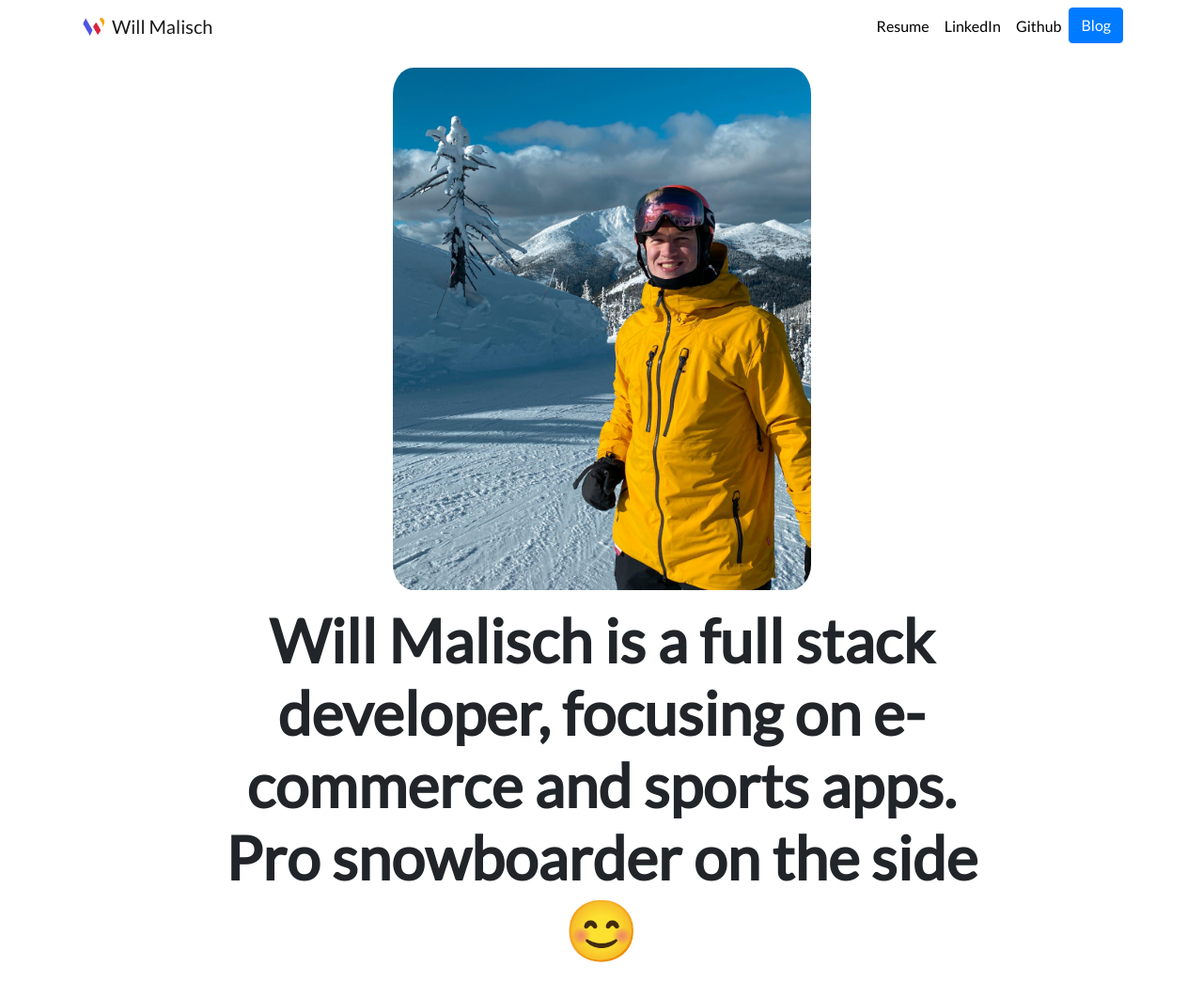
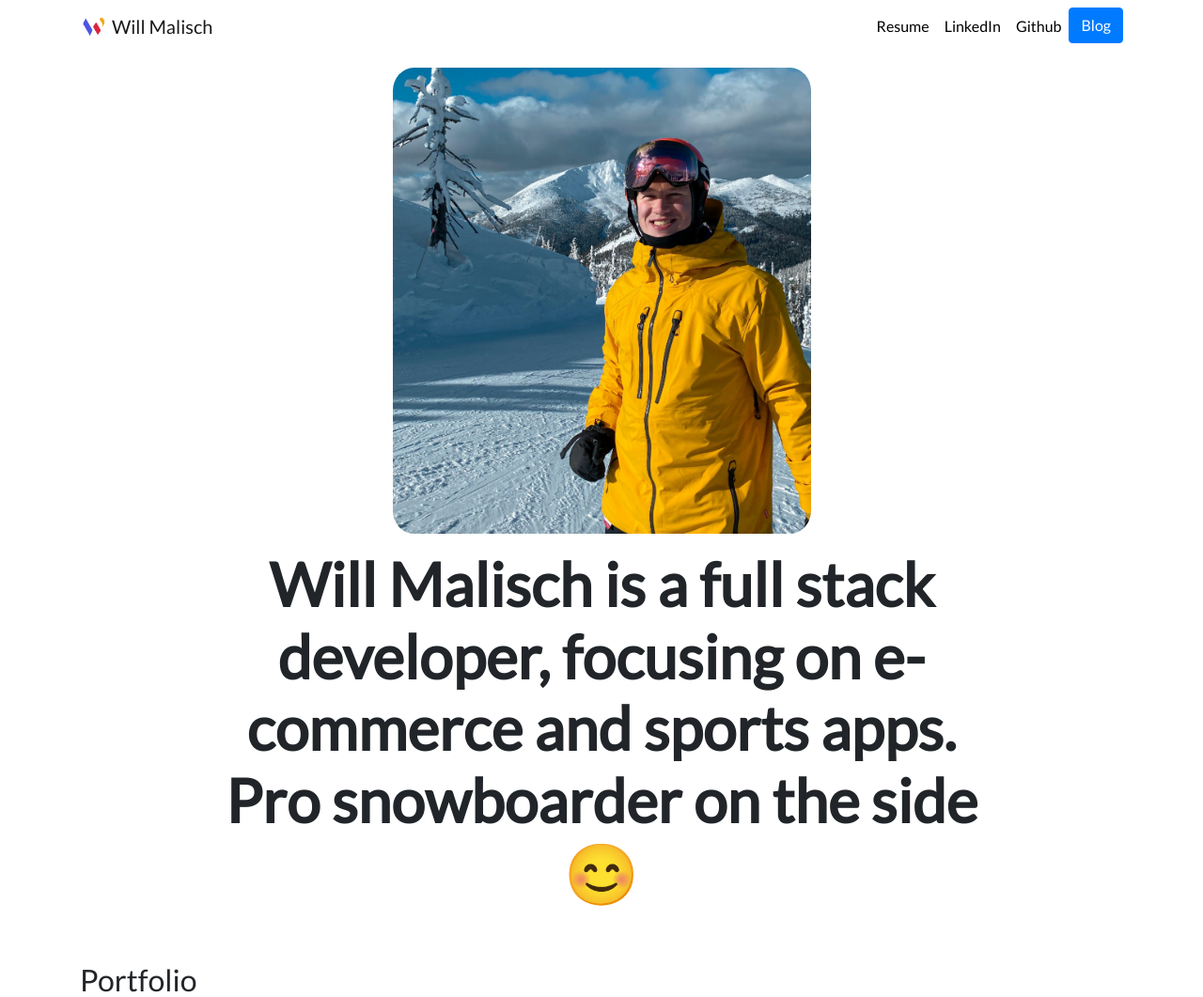
Before and after one commit to wmalisch/Portfolio, a Django app: page / in a window 1280 px wide. Shown: the top 1061 px of the page at 94% size. Run offline with Django 3.2, Linux system fonts and the light colour scheme; data comes from the database, SQL or seed files in the repository; some libraries are stand-ins or nearby versions.

Commit message:
Update the git repository to match local, hoping to fix probelm on deployment side

```diff
--- a/portfolio/templates/portfolio/home.html
+++ b/portfolio/templates/portfolio/home.html
@@ -6,7 +6,7 @@
 
 <div class="row justify-content-center my-3">
     <div class="col-5">
-        <img src="{% static 'portfolio/red.jpg' %}" class="img-fluid" style="border-radius: 5%">
+        <img src="{% static 'portfolio/red2.jpg' %}" class="img-fluid" style="border-radius: 5%;">
     </div>
 </div>
 
```
Also changed, not shown: portfolio/static/portfolio/red.jpg (deleted), portfolio/static/portfolio/red2.jpg (added).
